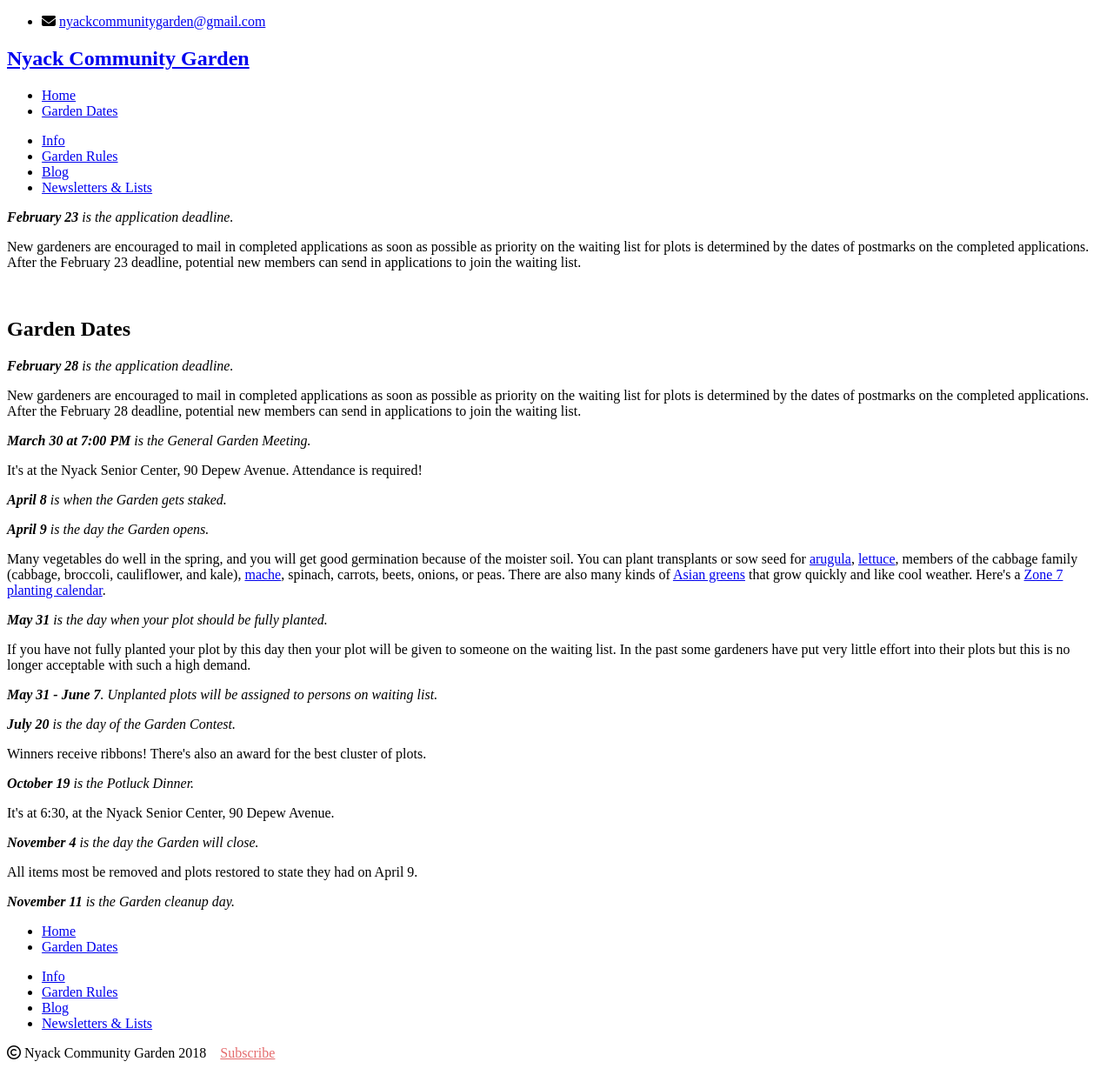
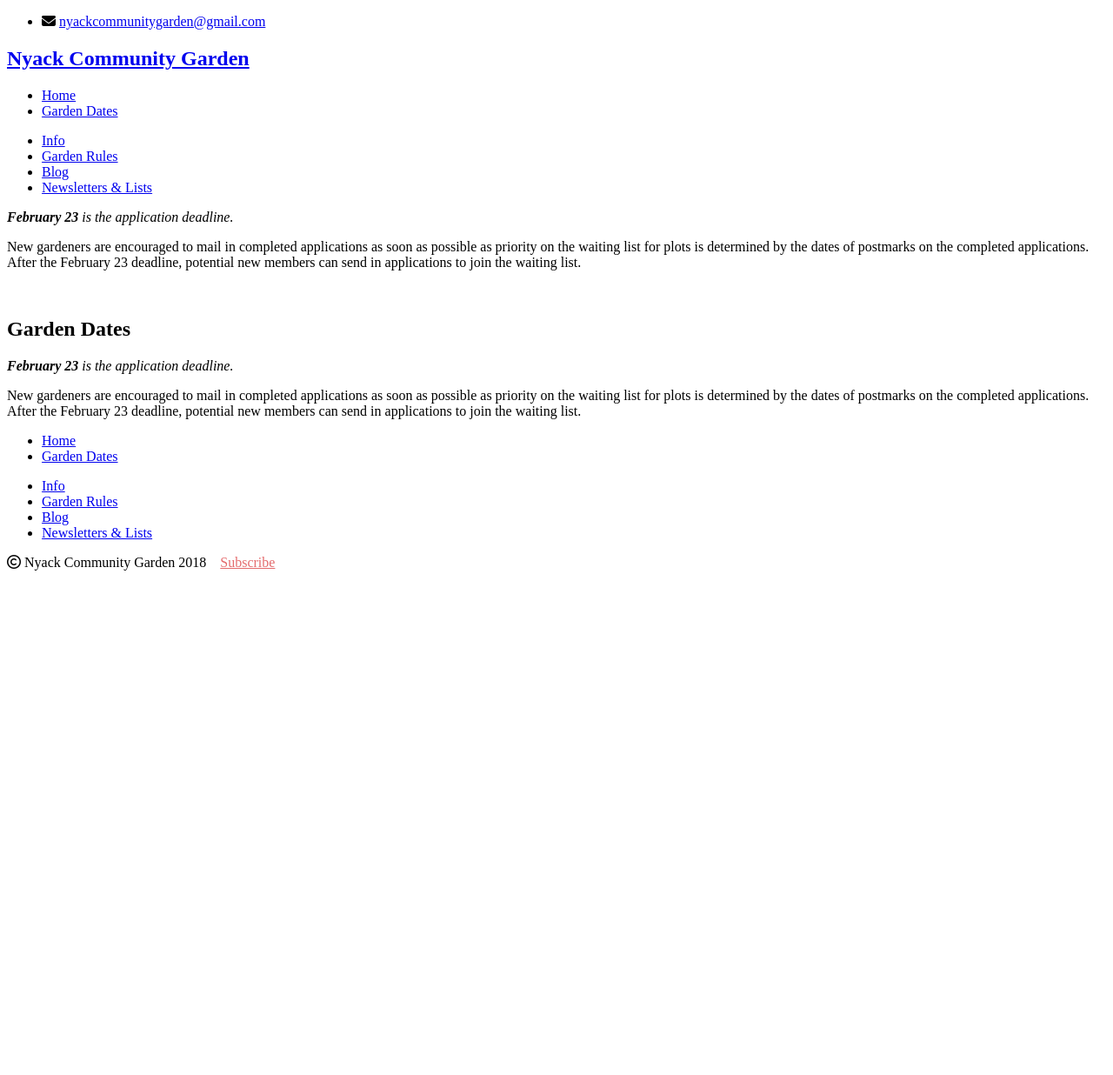
Before and after one commit to bosborne/nyackcommunitygarden, a Jekyll site: the page built from garden-dates/index.html, in a window 1280 px wide. Shown: the whole page at 87% size. Built offline with Jekyll 4.4.1, drawn with Linux system fonts in a browser that asks for light colours; nearby versions of some CDN libraries; library files that are not in the unit come from our copies; after the commit the page ends 900 px from its top, so only the background shows below that.

Commit message:
Change dates

```diff
--- a/garden-dates/index.html
+++ b/garden-dates/index.html
@@ -6,11 +6,12 @@
 
 <h2>Garden Dates</h2>
 <p>
-<i><b>February 28</b> is the application deadline.</i>
+<i><b>February 23</b> is the application deadline.</i>
 </p>
 <p>
-New gardeners are encouraged to mail in completed applications as soon as possible as priority on the waiting list for plots is determined by the dates of postmarks on the completed applications. After the February 28 deadline, potential new members can send in applications to join the waiting list.
+New gardeners are encouraged to mail in completed applications as soon as possible as priority on the waiting list for plots is determined by the dates of postmarks on the completed applications. After the February 23 deadline, potential new members can send in applications to join the waiting list.
 </p>
+<!--
 <p>
 <i><b>March 30 at 7:00 PM</b> is the General Garden Meeting.</i>
 </p>
@@ -55,3 +56,4 @@
 <p>
 <i><b>November 11</b> is the Garden cleanup day.</i>
 </p>
+-->
```
